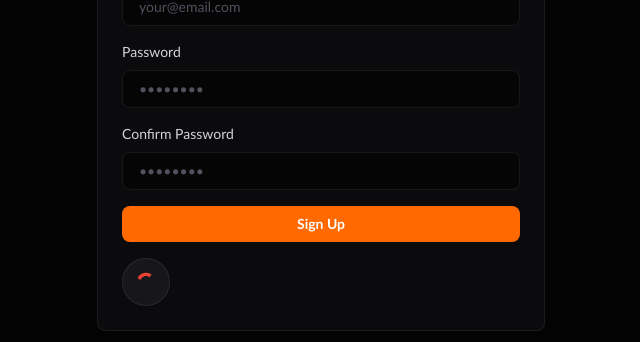
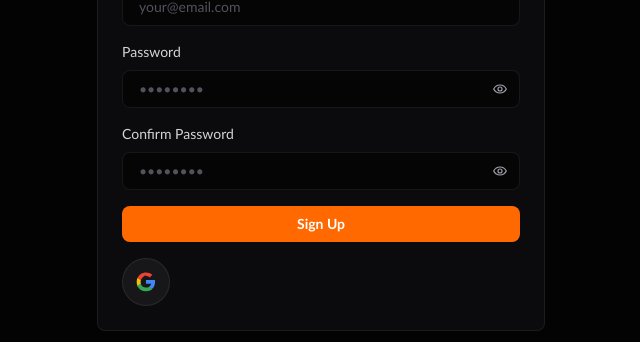
Before and after one commit to Justice-A/writers-forge, a Next.js app: page / in a window 1280 px wide. Shown: the part 330-672 px from the top of the page, without its empty margins (319-959 px from the left). Built offline with nearby package versions, Linux system fonts and the light colour scheme; no server answers.

Commit message:
fixed sign up

```diff
--- a/src/app/HomeWorkspace.tsx
+++ b/src/app/HomeWorkspace.tsx
@@ -106,7 +106,7 @@ export default function HomeWorkspace() {
         } catch {
           /* ignore */
         }
-      }, 4000);
+      }, 2500);
       return () => clearTimeout(t);
     }
   }, [searchParams, router]);
@@ -124,7 +124,7 @@ export default function HomeWorkspace() {
 
         <div id="wf-welcome-banner" style={{ display: "none" }}>
           <div className="mt-6 rounded-lg bg-green-600/10 border border-green-600/20 p-3 text-green-200">
-            Welcome to Writer's Forge — your dashboard is ready!
+            Welcome to Writer's Forge — you're ready to start.
           </div>
         </div>
 
--- a/src/app/auth/AuthPage.tsx
+++ b/src/app/auth/AuthPage.tsx
@@ -22,6 +22,8 @@ export default function AuthPage() {
   const [email, setEmail] = useState("");
   const [password, setPassword] = useState("");
   const [confirmPassword, setConfirmPassword] = useState("");
+  const [showPassword, setShowPassword] = useState(false);
+  const [showConfirmPassword, setShowConfirmPassword] = useState(false);
   const [error, setError] = useState("");
   const [submitting, setSubmitting] = useState(false);
 
@@ -32,13 +34,31 @@ export default function AuthPage() {
     }
   }, [user, loading, router]);
 
+  async function handleGuestContinue() {
+    setError("");
+    setSubmitting(true);
+
+    try {
+      if (typeof window !== "undefined") {
+        localStorage.setItem("wf_guest", "1");
+        sessionStorage.setItem("wf_guest", "1");
+      }
+      router.replace("/");
+      router.refresh();
+    } catch {
+      router.replace("/");
+    } finally {
+      setSubmitting(false);
+    }
+  }
+
   async function handleSubmit(e: FormEvent) {
     e.preventDefault();
     setError("");
     setSubmitting(true);
 
     if (!auth || !isFirebaseConfigured) {
-      setError("Firebase is not configured yet. You can continue in local mode.");
+      setError("Firebase authentication is not ready yet. Please check your Firebase config and try again.");
       setSubmitting(false);
       return;
     }
@@ -55,15 +75,25 @@ export default function AuthPage() {
           setSubmitting(false);
           return;
         }
-        await createUserWithEmailAndPassword(auth, email, password);
-        // redirect with welcome flag so dashboard can show a welcome message
+        const credential = await createUserWithEmailAndPassword(auth, email, password);
+        const newUser = credential.user;
+
+        if (newUser.uid) {
+          await upsertUserProfile(newUser.uid, {
+            email: newUser.email ?? null,
+            displayName: newUser.displayName ?? null,
+            photoURL: newUser.photoURL ?? null,
+            provider: "password",
+          });
+        }
+
         router.push("/?welcome=1");
         return;
       } else {
         await signInWithEmailAndPassword(auth, email, password);
       }
-      // On success, redirect to home
-      router.push("/");
+      // On success, show a brief welcome message before the dashboard
+      router.push("/?welcome=1");
     } catch (err: unknown) {
       console.error("Auth error:", err);
       // Friendly mapping for common Firebase auth errors
@@ -124,7 +154,7 @@ export default function AuthPage() {
     setSubmitting(true);
 
     if (!auth || !isFirebaseConfigured) {
-      setError("Firebase is not configured yet. You can continue in local mode.");
+      setError("Firebase authentication is not ready yet. Please check your Firebase config and try again.");
       setSubmitting(false);
       return;
     }
@@ -144,8 +174,7 @@ export default function AuthPage() {
         });
       }
 
-      const isNew = (result as any)?.additionalUserInfo?.isNewUser;
-      router.push(isNew ? "/?welcome=1" : "/");
+      router.push("/?welcome=1");
     } catch (err: unknown) {
       console.error("Google sign-in error:", err);
       const code = (err as any)?.code as string | undefined;
@@ -224,27 +253,71 @@ export default function AuthPage() {
 
               <div>
                 <label className="mb-2 block text-sm font-medium text-zinc-300">Password</label>
+                <div className="relative">
                   <input
-                  type="password"
+                    type={showPassword ? "text" : "password"}
                     value={password}
                     onChange={(e) => setPassword(e.target.value)}
                     placeholder="••••••••"
                     required
-                  className="w-full rounded-lg border border-white/7 bg-[#050506] px-4 py-2 text-sm text-zinc-100 outline-none transition placeholder:text-zinc-600 focus:border-orange-500/60 focus:ring-2 focus:ring-orange-500/10"
+                    className="w-full rounded-lg border border-white/7 bg-[#050506] px-4 py-2 pr-11 text-sm text-zinc-100 outline-none transition placeholder:text-zinc-600 focus:border-orange-500/60 focus:ring-2 focus:ring-orange-500/10"
                   />
+                  <button
+                    type="button"
+                    onClick={() => setShowPassword((value) => !value)}
+                    className="absolute inset-y-0 right-3 flex items-center text-zinc-400 transition hover:text-zinc-200"
+                    aria-label={showPassword ? "Hide password" : "Show password"}
+                  >
+                    {showPassword ? (
+                      <svg xmlns="http://www.w3.org/2000/svg" viewBox="0 0 24 24" fill="none" stroke="currentColor" strokeWidth="1.8" className="h-4 w-4">
+                        <path strokeLinecap="round" strokeLinejoin="round" d="M3 3l18 18" />
+                        <path strokeLinecap="round" strokeLinejoin="round" d="M10.58 10.58A2 2 0 0013.42 13.42" />
+                        <path strokeLinecap="round" strokeLinejoin="round" d="M9.88 5.1A10.7 10.7 0 0112 5c4.6 0 8.4 2.6 10 7-.8 1.9-2 3.6-3.6 4.9" />
+                        <path strokeLinecap="round" strokeLinejoin="round" d="M6.61 6.61A10.9 10.9 0 002 12c1.6 4.4 5.4 7 10 7 1.5 0 2.9-.3 4.2-.8" />
+                      </svg>
+                    ) : (
+                      <svg xmlns="http://www.w3.org/2000/svg" viewBox="0 0 24 24" fill="none" stroke="currentColor" strokeWidth="1.8" className="h-4 w-4">
+                        <path strokeLinecap="round" strokeLinejoin="round" d="M2.5 12s3.2-6 9.5-6 9.5 6 9.5 6-3.2 6-9.5 6-9.5-6-9.5-6Z" />
+                        <circle cx="12" cy="12" r="3" />
+                      </svg>
+                    )}
+                  </button>
+                </div>
               </div>
 
               {mode === "signup" && (
                 <div>
                   <label className="mb-2 block text-sm font-medium text-zinc-300">Confirm Password</label>
+                  <div className="relative">
                     <input
-                    type="password"
+                      type={showConfirmPassword ? "text" : "password"}
                       value={confirmPassword}
                       onChange={(e) => setConfirmPassword(e.target.value)}
                       placeholder="••••••••"
                       required
-                    className="w-full rounded-lg border border-white/7 bg-[#050506] px-4 py-2 text-sm text-zinc-100 outline-none transition placeholder:text-zinc-600 focus:border-orange-500/60 focus:ring-2 focus:ring-orange-500/10"
+                      className="w-full rounded-lg border border-white/7 bg-[#050506] px-4 py-2 pr-11 text-sm text-zinc-100 outline-none transition placeholder:text-zinc-600 focus:border-orange-500/60 focus:ring-2 focus:ring-orange-500/10"
                     />
+                    <button
+                      type="button"
+                      onClick={() => setShowConfirmPassword((value) => !value)}
+                      className="absolute inset-y-0 right-3 flex items-center text-zinc-400 transition hover:text-zinc-200"
+                      aria-label={showConfirmPassword ? "Hide password" : "Show password"}
+                    >
+                      {showConfirmPassword ? (
+                        <svg xmlns="http://www.w3.org/2000/svg" viewBox="0 0 24 24" fill="none" stroke="currentColor" strokeWidth="1.8" className="h-4 w-4">
+                          <path strokeLinecap="round" strokeLinejoin="round" d="M3 3l18 18" />
+                          <path strokeLinecap="round" strokeLinejoin="round" d="M10.58 10.58A2 2 0 0013.42 13.42" />
+                          <path strokeLinecap="round" strokeLinejoin="round" d="M9.88 5.1A10.7 10.7 0 0112 5c4.6 0 8.4 2.6 10 7-.8 1.9-2 3.6-3.6 4.9" />
+                          <path strokeLinecap="round" strokeLinejoin="round" d="M6.61 6.61A10.9 10.9 0 002 12c1.6 4.4 5.4 7 10 7 1.5 0 2.9-.3 4.2-.8" />
+                        </svg>
+                      ) : (
+                        <svg xmlns="http://www.w3.org/2000/svg" viewBox="0 0 24 24" fill="none" stroke="currentColor" strokeWidth="1.8" className="h-4 w-4">
+                          <path strokeLinecap="round" strokeLinejoin="round" d="M2.5 12s3.2-6 9.5-6 9.5 6 9.5 6-3.2 6-9.5 6-9.5-6-9.5-6Z" />
+                          <circle cx="12" cy="12" r="3" />
+                        </svg>
+                      )}
+                    </button>
+                  </div>
                 </div>
               )}
 
@@ -263,13 +336,17 @@ export default function AuthPage() {
 
             <div className="mt-4">
               <button
+                type="button"
                 onClick={handleGoogleSignIn}
                 disabled={submitting}
                 title="Continue with Google"
-                className="w-12 h-12 rounded-full flex items-center justify-center border border-white/8 bg-white/5 text-zinc-100 transition hover:bg-white/10 disabled:opacity-50"
+                className="flex h-12 w-12 items-center justify-center rounded-full border border-white/8 bg-white/5 text-zinc-100 transition hover:bg-white/10 disabled:opacity-50"
               >
-                <svg xmlns="http://www.w3.org/2000/svg" viewBox="0 0 48 48" className="h-5 w-5" fill="none">
-                  <path fill="#EA4335" d="M24 9.5c3.7 0 6.3 1.6 7.8 2.9l5.7-5.6C34.7 3.7 29.9 1.5 24 1.5 14.9 1.5 7.4 6.9 4 14.2l6.6 5.1C12.6 14.2 17.7 9.5 24 9.5z"></path>
+                <svg xmlns="http://www.w3.org/2000/svg" viewBox="0 0 48 48" className="h-5 w-5" aria-label="Google logo">
+                  <path fill="#EA4335" d="M24 9.5c3.4 0 6.4 1.2 8.8 3.6l6.6-6.6C34.4 3 29.5 1 24 1 14.8 1 7.1 6.2 3.9 13.9l7.7 6c2.2-6.4 8.3-11.4 12.4-11.4Z" />
+                  <path fill="#4285F4" d="M45.8 24c0-1.6-.2-3.2-.5-4.7H24v8.9h12.4c-.5 2.8-2.1 5.1-4.5 6.7v5.5h7.2c4.2-3.9 6.7-9.6 6.7-16.4Z" />
+                  <path fill="#FBBC05" d="M11.6 19.9 3.9 13.9A23.4 23.4 0 0 0 1.6 24c0 3.8.9 7.4 2.5 10.6l7.7-6c-1.1-3.1-1.1-6.5 0-9.7Z" />
+                  <path fill="#34A853" d="M24 46c6.2 0 11.4-2 15.2-5.4l-7.2-5.5c-2 1.3-4.5 2.1-8 2.1-6.1 0-11.3-4.1-13.2-9.7l-7.7 6C7.1 41.8 14.8 46 24 46Z" />
                 </svg>
               </button>
             </div>
@@ -277,13 +354,10 @@ export default function AuthPage() {
 
           <div className="mt-4 text-center text-sm text-zinc-500">
             <button
-              onClick={() => {
-                try {
-                  localStorage.setItem('wf_guest', '1');
-                } catch {}
-                router.push('/');
-              }}
-              className="text-orange-400 hover:text-orange-300"
+              type="button"
+              onClick={handleGuestContinue}
+              disabled={submitting}
+              className="text-orange-400 transition hover:text-orange-300 disabled:opacity-50"
             >
               Continue as guest →
             </button>
--- a/src/app/characters/CharactersWorkspace.tsx
+++ b/src/app/characters/CharactersWorkspace.tsx
@@ -348,7 +348,7 @@ export default function CharactersWorkspace() {
                 + Add Character
               </button>
             </form>
-            <AiAssistant type="characters" items={characters} />
+
           </div>
         </header>
 
```
Also changed, not shown: src/lib/firebase.ts (+25 -19 lines). Lines whose indentation alone changed are shown as unchanged.
